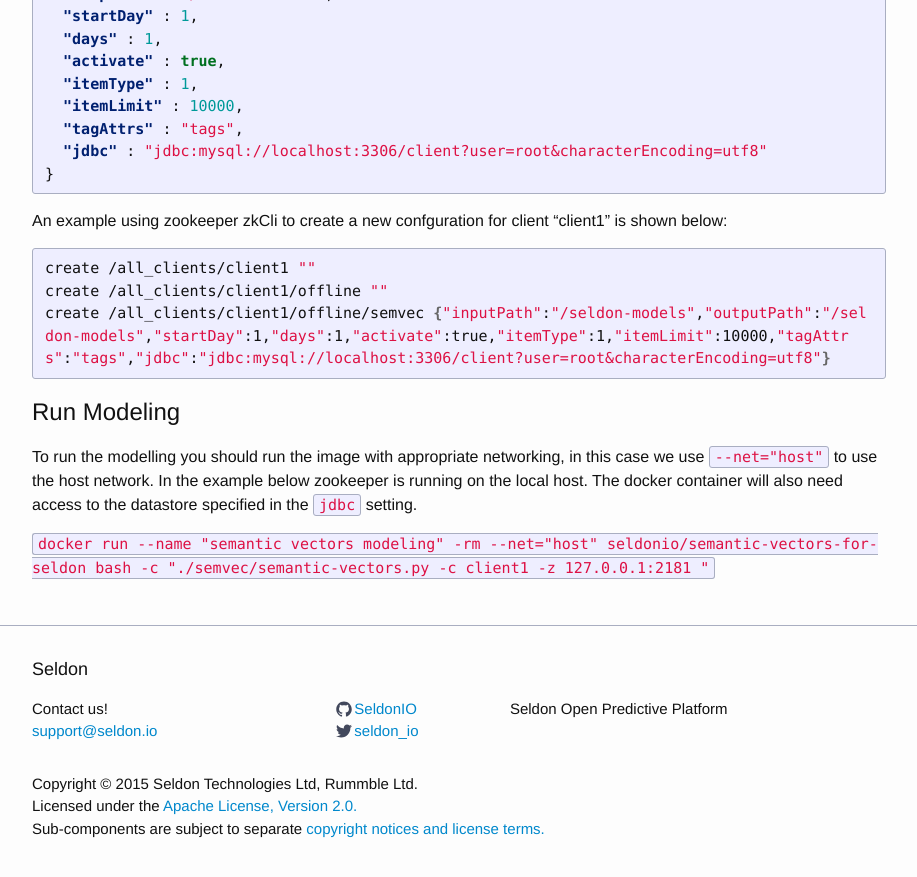
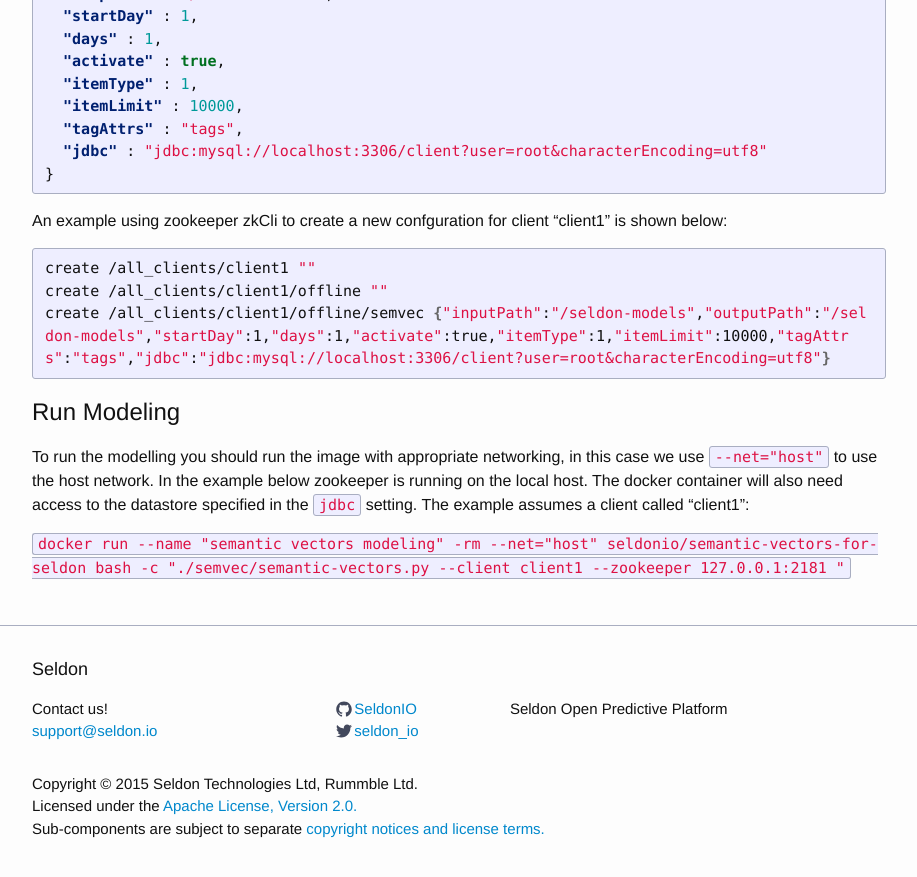
Before and after one commit to SeldonIO/seldonio.github.com, a Jekyll site: the page built from semantic-vectors.md, in a window 1280 px wide and 900 px high, scrolled down 701 px. Shown: the top 877 px of the window, without its empty margins (181-1098 px from the left). Built offline with Jekyll 4.4.1, drawn with Linux system fonts in a browser that asks for light colours; grey boxes are pictures that could not be loaded.

Commit message:
update semvec

```diff
--- a/semantic-vectors.md
+++ b/semantic-vectors.md
@@ -51,6 +51,6 @@ create /all_clients/client1/offline/semvec {"inputPath":"/seldon-models","output
 
 ## Run Modeling
 
-To run the modelling you should run the image with appropriate networking, in this case we use `--net="host"` to use the host network. In the example below zookeeper is running on the local host. The docker container will also need access to the datastore specified in the `jdbc` setting.
+To run the modelling you should run the image with appropriate networking, in this case we use `--net="host"` to use the host network. In the example below zookeeper is running on the local host. The docker container will also need access to the datastore specified in the `jdbc` setting. The example assumes a client called "client1":
 
-`docker run --name "semantic vectors modeling" -rm  --net="host" seldonio/semantic-vectors-for-seldon bash -c "./semvec/semantic-vectors.py -c client1 -z 127.0.0.1:2181 "`
+`docker run --name "semantic vectors modeling" -rm  --net="host" seldonio/semantic-vectors-for-seldon bash -c "./semvec/semantic-vectors.py --client client1 --zookeeper 127.0.0.1:2181 "`
```
